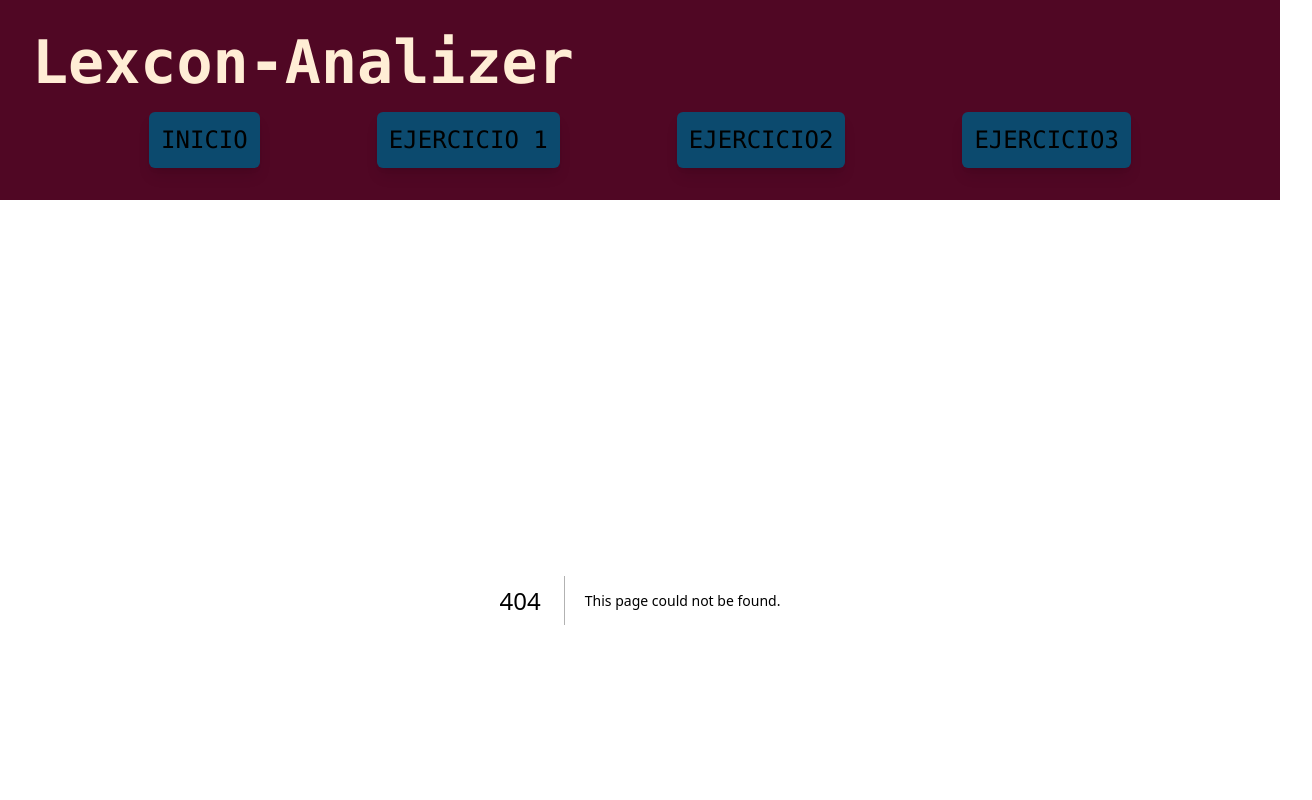
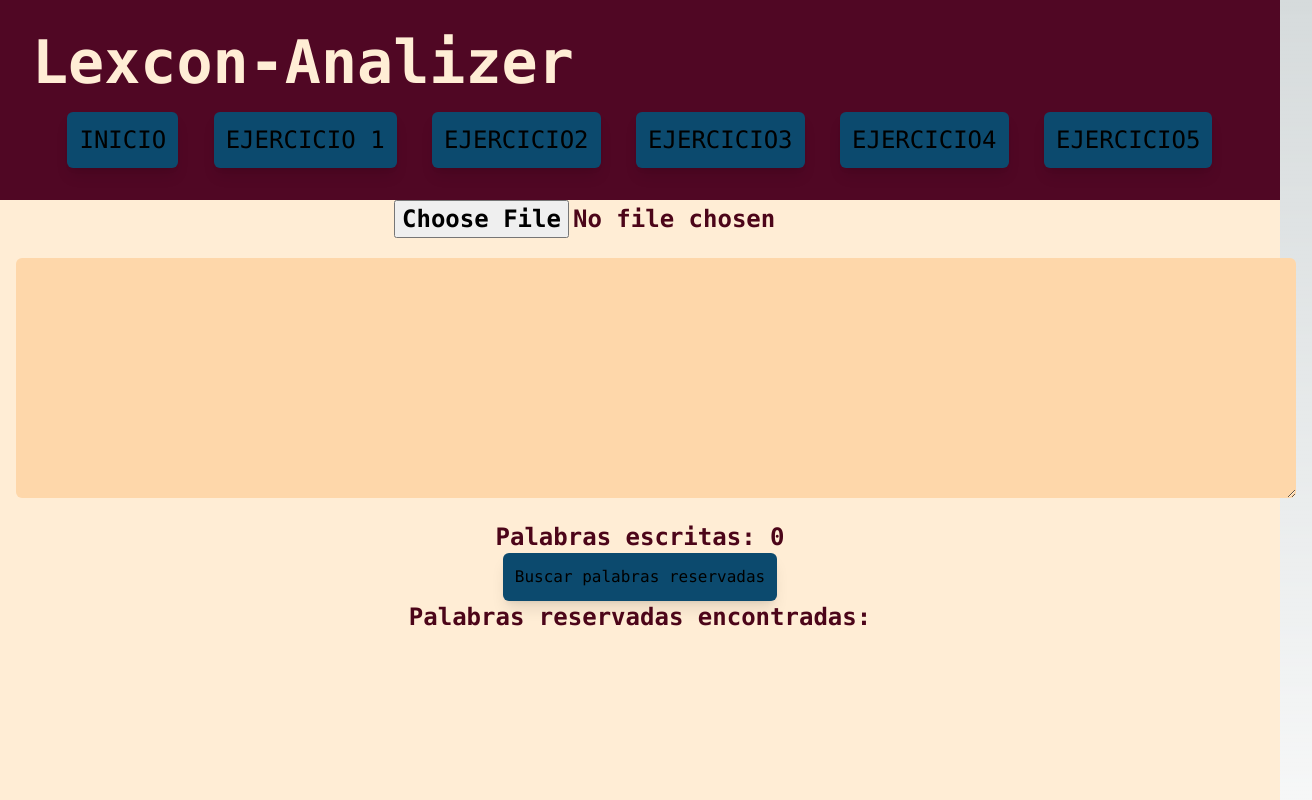
Before and after one commit to Magi3654/lexcon-analizer, a Next.js app: page /ejercicio5 in a window 1280 px wide. Before the commit this address had no page. Shown: the top 800 px of the page, 1312 px wide, since content can reach past the window. Built offline with nearby package versions, Linux system fonts and the light colour scheme.

Commit message:
adding exercise 5

```diff
--- a/package.json
+++ b/package.json
@@ -9,9 +9,10 @@
     "lint": "next lint"
   },
   "dependencies": {
+    "file-saver": "^2.0.5",
+    "next": "13.5.6",
     "react": "^18",
-    "react-dom": "^18",
-    "next": "13.5.6"
+    "react-dom": "^18"
   },
   "devDependencies": {
     "autoprefixer": "^10",
--- a/src/app/ components/Header.jsx
+++ b/src/app/ components/Header.jsx
@@ -22,6 +22,12 @@ export const Header = () => {
                 <li className='bg-sky-900 rounded-md p-3 shadow-lg hover:bg-orange-800 text-2xl'>
                   <Link href={'/ejercicio3'}>Ejercicio3 </Link>
                 </li>
+                <li className='bg-sky-900 rounded-md p-3 shadow-lg hover:bg-orange-800 text-2xl'>
+                  <Link href={'/ejercicio4'}>Ejercicio4 </Link>
+                </li>
+                <li className='bg-sky-900 rounded-md p-3 shadow-lg hover:bg-orange-800 text-2xl'>
+                  <Link href={'/ejercicio5'}>Ejercicio5 </Link>
+                </li>
             </ul>
         </nav>
     </header>
--- a/src/app/ejercicio3/page.jsx
+++ b/src/app/ejercicio3/page.jsx
@@ -9,8 +9,9 @@ function Ejercicio3() {
     reader.onload = (e) => {
       e.preventDefault();
         const file = e.target.result;
-        const cleanedText = automata(file); // Utiliza la función automata para procesar el texto
-        setShowText(cleanedText);
+        const onlywords = file.replace(/[a-zA-Z]+[0-9]+/g, '' ).split();
+        const words = onlywords.join(',')
+        setShowText(words);
       }
     }
 
@@ -24,7 +25,7 @@ function Ejercicio3() {
       }
     const count = () =>{
       if (ShowText) {
-            const words = ShowText.split(/[01]/g).filter(word => word.trim() !== "");
+        const words = ShowText.split(/[a-zA-Z]+|[0-9]+/g).filter(word => word.trim() !== "");
         return words.length;
       } else {
         return 0;
@@ -36,7 +37,7 @@ function Ejercicio3() {
         font-mono mb-5 flex-col justify-center'>
         <div className='text-information p-4'>
             <h3 className='font-bold text-4xl text-rose-950'>Instrucciones</h3>
-            <h4 className='font-bold text-3xl text-rose-950'>Esta practica lee un archivo solo reconoce cadenas formadas por 0 y 1 elimina comentarios simples y bloque [/[01]/]</h4>
+            <h4 className='font-bold text-3xl text-rose-950'>Esta practica lee un archivo solo reconoce cadenas formadas por 0 y 1 elimina comentarios simples y bloque ([a-zA-Z]+|[0-9]+)</h4>
             <h3 className=' font-bold text-3xl text-rose-950 p-2 m-2'>Inserta tu archivo</h3>
             <input className='file-upload-input font-bold text-2xl text-rose-950 m-2 p-4' type='file' accept='.txt' multiple onChange={e=>{changeText(e)}}/>
         </div>
--- /dev/null
+++ b/src/app/ejercicio5/page.jsx
@@ -0,0 +1,111 @@
+'use client'
+import React, {useState} from 'react';
+import FileSaver from 'file-saver';
+
+const reservedWords =[
+    'auto', 'break', 'case', 'char', 'const', 'continue', 'default', 'do',
+    'double', 'else', 'enum', 'extern', 'float', 'for', 'goto', 'if', 'int',
+    'long', 'register', 'return', 'short', 'signed', 'sizeof', 'static',
+    'struct', 'switch', 'typedef', 'union', 'unsigned', 'void', 'volatile', 'while'
+];
+/*
+function isReserved(word){
+    return reservedWords.includes(word) ? 'palabra reservada' : 'ID';
+}*/
+function removeCommentsFromCode(text) {
+    // Elimina comentarios de bloque (/* ... */) usando una expresión regular
+    text = text.replace(/\/\*[\s\S]*?\*\//g, '');
+
+    // Elimina comentarios de línea (// ...) usando una expresión regular
+    text = text.replace(/\/\/.*/g, '');
+
+    return text;
+  }
+
+function Ejercicio4() {
+    const [ShowText, setShowText] = useState('');
+    const [foundWords, setFoundWords] = useState([]);
+
+    const changeText = (e) => {
+        const reader = new FileReader();
+        reader.readAsText(e.target.files[0]);
+        reader.onload = (e) => {
+          e.preventDefault();
+          const file = e.target.result;
+          const codeWithOutComments = removeCommentsFromCode(file)
+          setShowText(codeWithOutComments);
+        }
+      }
+
+    const findReservedWords = () =>{
+      const words = ShowText.match(/\w+/g) || [];
+      const found = words.map((word) => {
+        if (reservedWords.includes(word)) {
+          return {
+            word,
+            tipo: 'palabra reservada',
+          };
+        } else if (/[a-zA-Z]+/.test(word)) {
+          return {
+            word,
+            tipo: 'ID',
+          };
+        } else {
+          return {
+            word,
+            tipo: 'simbolo',
+          };
+        }
+      });
+
+        setFoundWords (found);
+        saveToTextFile(found);
+    }
+
+    const saveToTextFile = (data) => {
+        const content = data.map(item => `${item.word} - ${item.tipo}`).join('\n');
+        const blob = new Blob([content], { type: 'text/plain;charset=utf-8' });
+        FileSaver.saveAs(blob, 'palabras_analizadas.txt');
+    }
+
+    const clearArea = ()=>{
+        setShowText(' ')
+      }
+
+    const count = () =>{
+      if (ShowText) {
+        const words = ShowText.split(/[a-zA-Z]+|[0-9]+/g).filter(word => word.trim() !== "");
+        return words.length;
+      } else {
+        return 0;
+      }
+}
+  return (
+    <div className='text-center h-screen w-screen bg-orange-100
+    font-mono mb-5 flex-col justify-center'>
+
+      <input className='text-2xl font-bold text-rose-950' type="file" accept=".txt" onChange={e => changeText(e)} />
+
+      <div>
+        <textarea className='m-4 text-rose-950 font-mono text-2xl bg-orange-200 rounded-md p-1 pt-2 w-full h-60 mt-5'  value={ShowText} readOnly />
+      </div>
+      <div>
+            <p className='text-2xl font-bold text-rose-950'>Palabras escritas: {count()}</p>
+      </div>
+      <div>
+      <button className='bg-sky-900 rounded-md p-3 shadow-lg hover:bg-orange-800' onClick={findReservedWords}>Buscar palabras reservadas</button>
+      </div>
+      <div>
+        <h3 className='text-2xl font-bold text-rose-950' >Palabras reservadas encontradas:</h3>
+        <ul>
+          {foundWords.map((palabra, index) => (
+            <li className='text-2xl font-bold text-rose-950' key={index}>{palabra}</li>
+          ))}
+        </ul>
+      </div>
+    </div>
+  );
+
+}
+
+export default Ejercicio4
```
Also changed, not shown: src/app/ejercicio4/page.jsx (added), 1 other file (tests, documents, lock files or other folders). Lines whose indentation alone changed are shown as unchanged.
